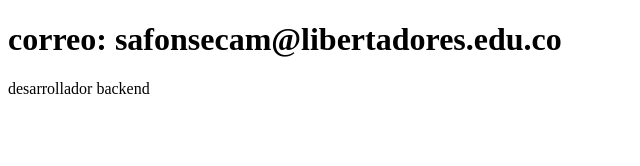
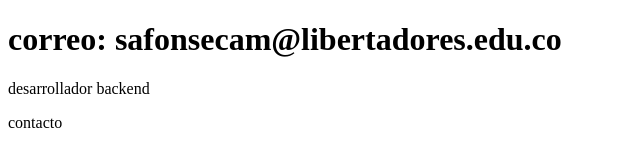
Before and after one commit to INGsebas14/sistema-de-registro, a plain HTML site: page contacto.html in a window 1280 px wide. Shown: the full height of the page, 0-640 px from the left. Drawn offline with Linux system fonts and the light colour scheme.

Commit message:
añadimos parrafo con contacto

```diff
--- a/contacto.html
+++ b/contacto.html
@@ -8,5 +8,6 @@
 <body>
     <h1>correo: safonsecam@libertadores.edu.co</h1>
     <p>desarrollador backend</p>
+    <p>contacto</p>
 </body>
 </html>
```
